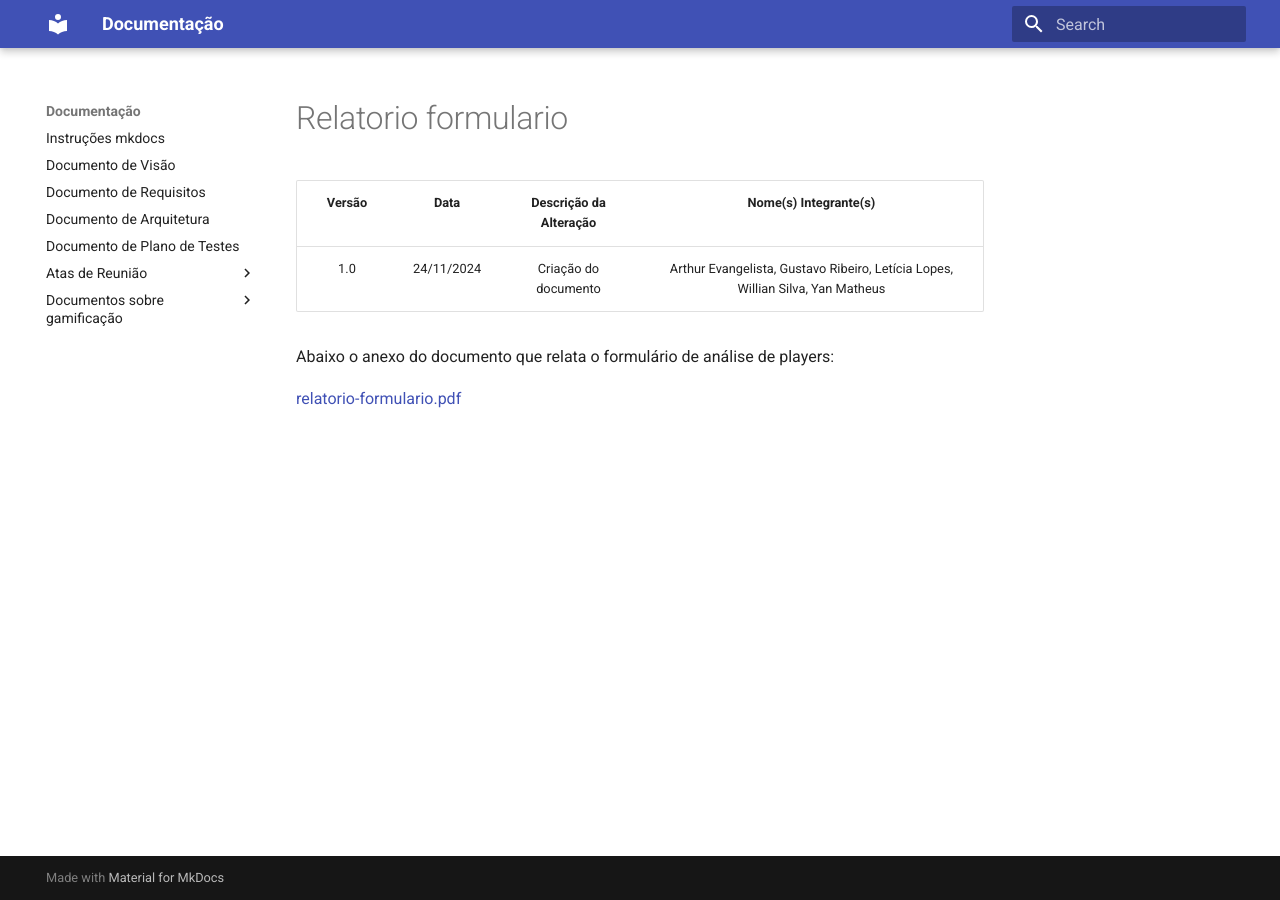
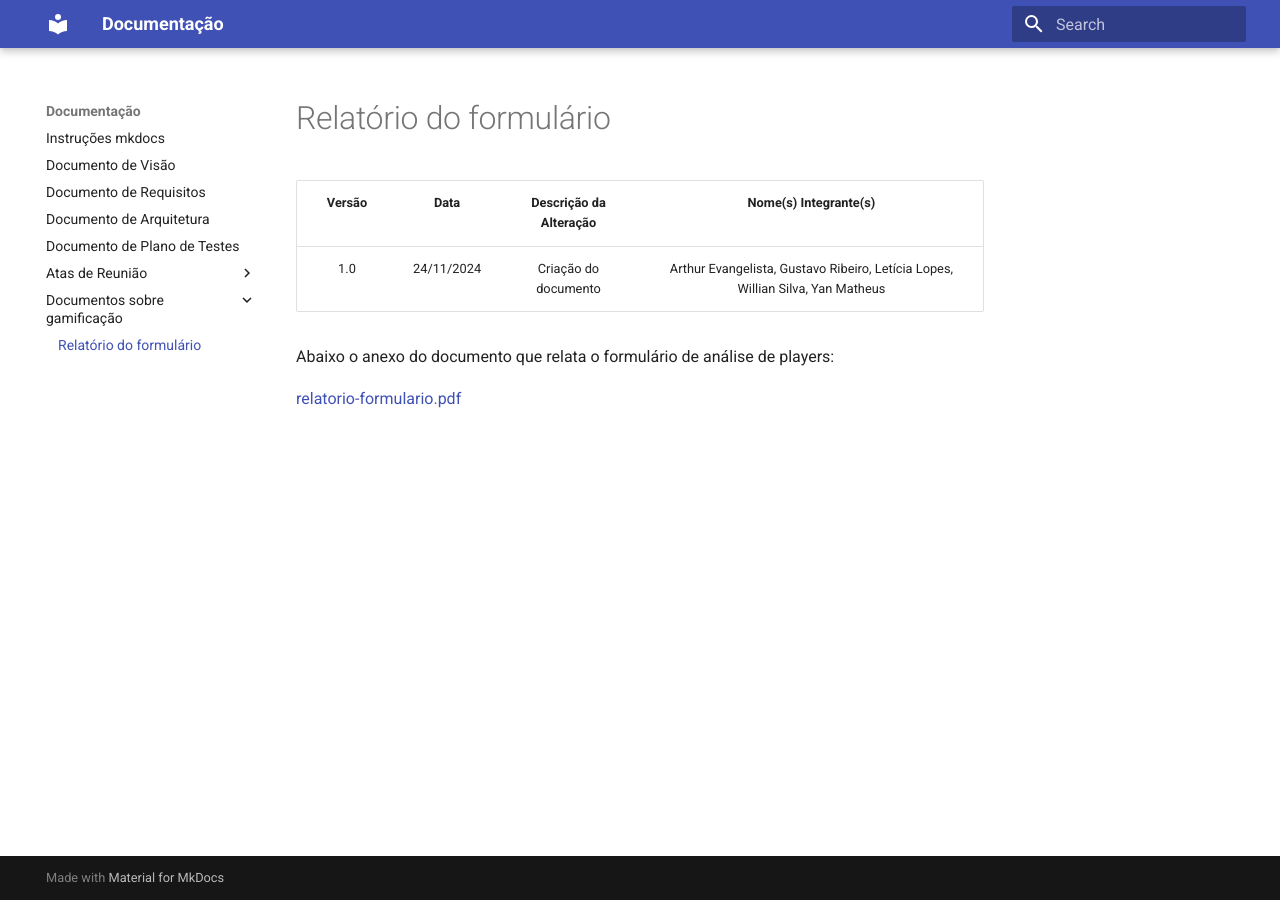
Before and after one commit to Yanmatheus0812/UnBordo, an MkDocs documentation site: the page built from docs/documentos-gamificacao/relatorio-formulario.md, in a window 1280 px wide. Built offline with MkDocs 1.6.1 and Material for MkDocs 9.7.7, drawn with Linux system fonts in a browser that asks for light colours; part of the change alters nothing that is shown.

Commit message:
fix: gamification report file path

```diff
--- a/mkdocs.yml
+++ b/mkdocs.yml
@@ -10,7 +10,7 @@ nav:
     - Ata 1: "atas-reuniao/ata-reuniao-1.md"
     - Reunião 5 - 21/11/2024: "atas-reuniao/ata-reuniao-5"
   - Documentos sobre gamificação:
-    - Relatório do formulário: "documento-gamificacao/relatorio-formulario.md"
+    - Relatório do formulário: "documentos-gamificacao/relatorio-formulario.md"
 
 theme:
   name: material
```
